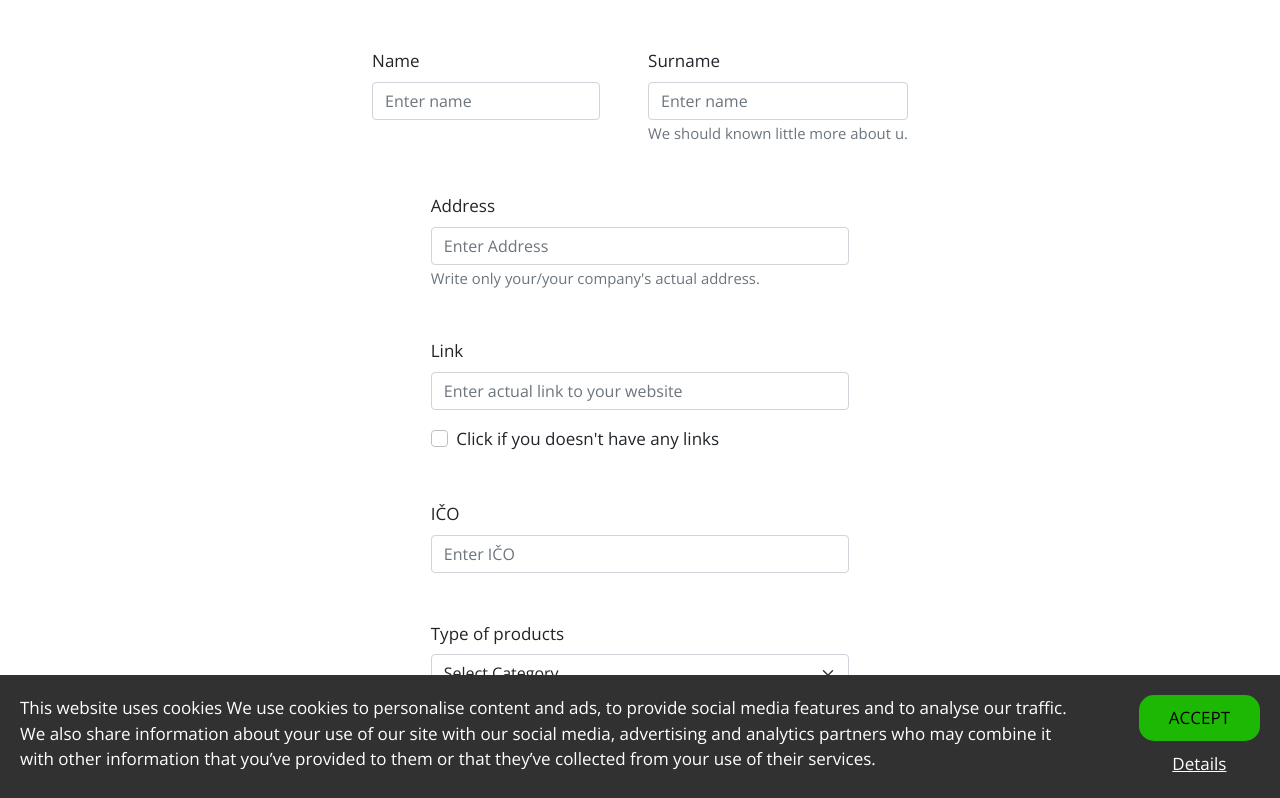
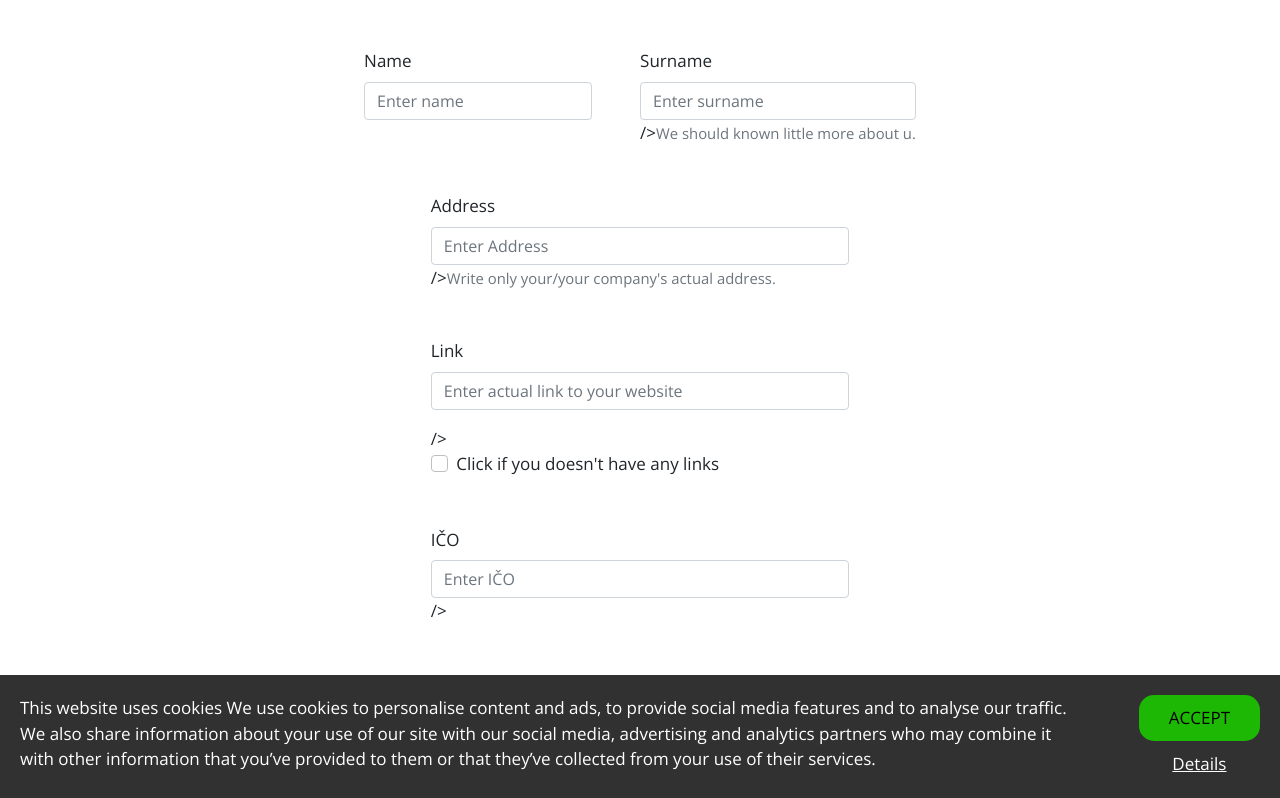
Before and after one commit to DokZenik/shop_frontend, a React (Create React App) app: page /businessForm in a window 1280 px wide. Shown: the top 798 px of the page. Built offline with nearby package versions, Linux system fonts and the light colour scheme.

Commit message:
test for deploy with fourth fix changes

```diff
--- a/src/components/homeComponents/BusinessForm.jsx
+++ b/src/components/homeComponents/BusinessForm.jsx
@@ -7,28 +7,59 @@ import axios from "axios";
 const BusinessForm = () => {
     const [noLinks, setNoLinks] = useState(false);
 
+    const [formDate, setFormDate] = useState({
+        name: "",
+        surname: "",
+        email: "TE",
+        address: "",
+        websiteLink: "",
+        ico: "",
+        productsType: "TT",
+        description: ""
+    })
+
     const handleCheckboxChange = (e) => {
         setNoLinks(e.target.checked);
     };
+    const formHandler = (e) => {
+        e.preventDefault()
+        axios.post("http://localhost:5000/api/seller/application/save", {formDate})
+            .then(res => console.log(res))
+            .catch(e => console.log(e))
+    }
     return (
         <>
 
             <div className={'container-sm mt-5 d-flex justify-content-center'}>
-                <Form className={'w-50 d-flex flex-wrap gap-5 justify-content-center'}>
+                <Form className={'w-50 d-flex flex-wrap gap-5 justify-content-center'} onSubmit={formHandler} action={"#"}>
                     <Form.Group>
                         <Form.Label>Name</Form.Label>
-                        <Form.Control type={'text'} placeholder="Enter name"/>
+                        <Form.Control
+                            type={'text'}
+                            placeholder="Enter name"
+                            value={formDate.name}
+                            onChange={e => setFormDate({...formDate, name: e.target.value})}/>
                     </Form.Group>
                     <Form.Group>
                         <Form.Label>Surname</Form.Label>
-                        <Form.Control type={'text'} placeholder="Enter name"/>
+                        <Form.Control
+                            type={'text'}
+                            placeholder="Enter surname"
+                            value={formDate.surname}
+                            onChange={e => setFormDate({...formDate, surname: e.target.value})}/>
+                        />
                         <Form.Text className="text-muted">
                             We should known little more about u.
                         </Form.Text>
                     </Form.Group>
                     <Form.Group className={'w-75'}>
                         <Form.Label>Address</Form.Label>
-                        <Form.Control type={'text'} placeholder="Enter Address"/>
+                        <Form.Control
+                            type={'text'}
+                            placeholder="Enter Address"
+                            value={formDate.address}
+                            onChange={e => setFormDate({...formDate, address: e.target.value})}/>
+                        />
                         <Form.Text className="text-muted">
                             Write only your/your company's actual address.
                         </Form.Text>
@@ -39,23 +70,38 @@ const BusinessForm = () => {
                                       placeholder="Enter actual link to your website"
                                       className={'mb-3'}
                                       disabled={noLinks}
+                                      value={formDate.websiteLink}
+                                      onChange={e => setFormDate({...formDate, websiteLink: e.target.value})}/>
                         />
                         <Form.Check type="checkbox" label="Click if you doesn't have any links" onChange={handleCheckboxChange}/>
                     </Form.Group>
                     <Form.Group className={'w-75'}>
                         <Form.Label>IČO</Form.Label>
-                        <Form.Control type={'text'} placeholder="Enter IČO"/>
+                        <Form.Control
+                            type={'text'}
+                            placeholder="Enter IČO"
+                            value={formDate.ico}
+                            onChange={e => setFormDate({...formDate, ico: e.target.value})}/>
+                        />
                     </Form.Group>
                     <Form.Group className={'w-75'}>
                         <Form.Label>Type of products</Form.Label>
-                        <Form.Select type={'text'} placeholder="Choose type of products">
-                            <option value="">Select Category</option>
+                        <Form.Select
+                            type={'text'}
+                            placeholder="Choose type of products"
+                            onChange={e => setFormDate({...formDate, productsType: e.target.value})}>
+                            <option value="testValue">Select Category</option>
                             //categories
                         </Form.Select>
                     </Form.Group>
                     <Form.Group className="w-100">
                         <Form.Label>Description of your activity</Form.Label>
-                        <Form.Control as="textarea" rows={3} />
+                        <Form.Control
+                            as="textarea"
+                            rows={3}
+                            value={formDate.description}
+                            onChange={e => setFormDate({...formDate, description: e.target.value})}/>
+                        />
                     </Form.Group>
                     <Button variant="dark" type="submit">
                         Submit
```
